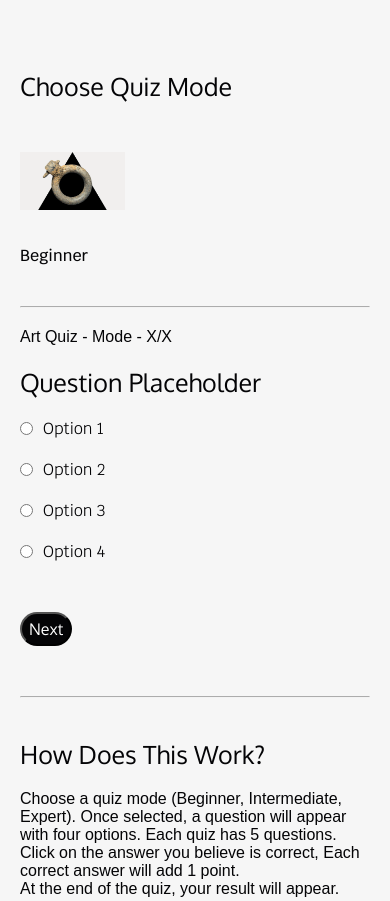
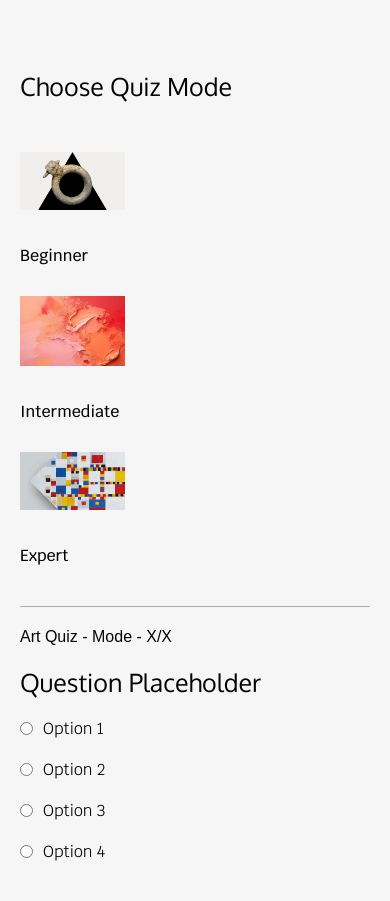
Before and after one commit to rachelcluke/art-aesthete-quiz, a plain HTML site: page index.html in a window 390 px wide. Shown: the part 735-1636 px from the top of the page. Drawn offline with Linux system fonts and the light colour scheme; a web font is replaced by a local one.

Commit message:
mobile design 3 modes added | all static imgs added

```diff
--- a/assets/css/style.css
+++ b/assets/css/style.css
@@ -181,11 +181,19 @@ nav a:hover {
 }
 
 /* Div 02 - Quiz Mode */
-.quiz-mode{
+.quiz-mode {
     display: flex;
     flex-direction: column;
     justify-content: center;
     align-content: center; /* TODO - fix to move text bottom middle under img */
+}
+
+/* TODO - mobile: column, desktop: row*/
+.quiz-three-modes {
+    display: flex;
+    flex-direction: column;
+    justify-content: space-around;
+    align-content: center;
 }
 
 .quiz-mode, .quiz-result-next p {
@@ -194,7 +202,7 @@ nav a:hover {
     padding-bottom: 4rem;
 }
 
-.quiz-mode-easy img {
+.quiz-three-modes img {
     width: 30%;
     height: auto;
     padding-top: 3rem;
--- a/index.html
+++ b/index.html
@@ -37,10 +37,22 @@
     <!-- Quiz Mode View (replaces home/question)-->
     <section class ="quiz-mode">
       <h2 id="quiz-mode-title">Choose Quiz Mode</h2>
-      <div class= "quiz-mode-easy">
-        <!-- TODO: img will navigate to quiz -->
-        <img src="assets/img/beginner-mode.webp" alt="Black triangle">
-        <p>Beginner</p>
+      <div class="quiz-three-modes">
+        <div class= "quiz-mode-beginner">
+          <!-- TODO: img will navigate to quiz -->
+          <img src="assets/img/beginner-mode.webp" alt="Black triangle">
+          <p>Beginner</p>
+        </div>
+        <div class= "quiz-mode-intermediate">
+          <!-- TODO: img will navigate to quiz -->
+          <img src="assets/img/intermediate-mode.avif" alt="Coral painting">
+          <p>Intermediate</p>
+        </div>
+        <div class= "quiz-mode-expert">
+          <!-- TODO: img will navigate to quiz -->
+          <img src="assets/img/expert-mode.webp" alt="Multicolour painting">
+          <p>Expert</p>
+        </div>
       </div>
     </section>
 
@@ -113,7 +125,7 @@
         <h2 id="quiz-next-title">Next Up</h2>
         <!-- TODO: dynamically set img + message depending on next quiz */ -->
         <!-- TODO: img will navigate to quiz -->
-        <img src="assets/img/beginner-mode.webp" alt="Black triangle">
+        <img src="assets/img/next-up-img.jpg" alt="Yellow plat">
         <p id="quiz-next-mode">Beginner</p>
         <div class="quiz-next-button">
           <!-- TODO: function to go to next quiz */ -->
```
Also changed, not shown: assets/img/expert-mode.webp (added), assets/img/intermediate-mode.avif (added), assets/img/next-up-img.jpg (added).
